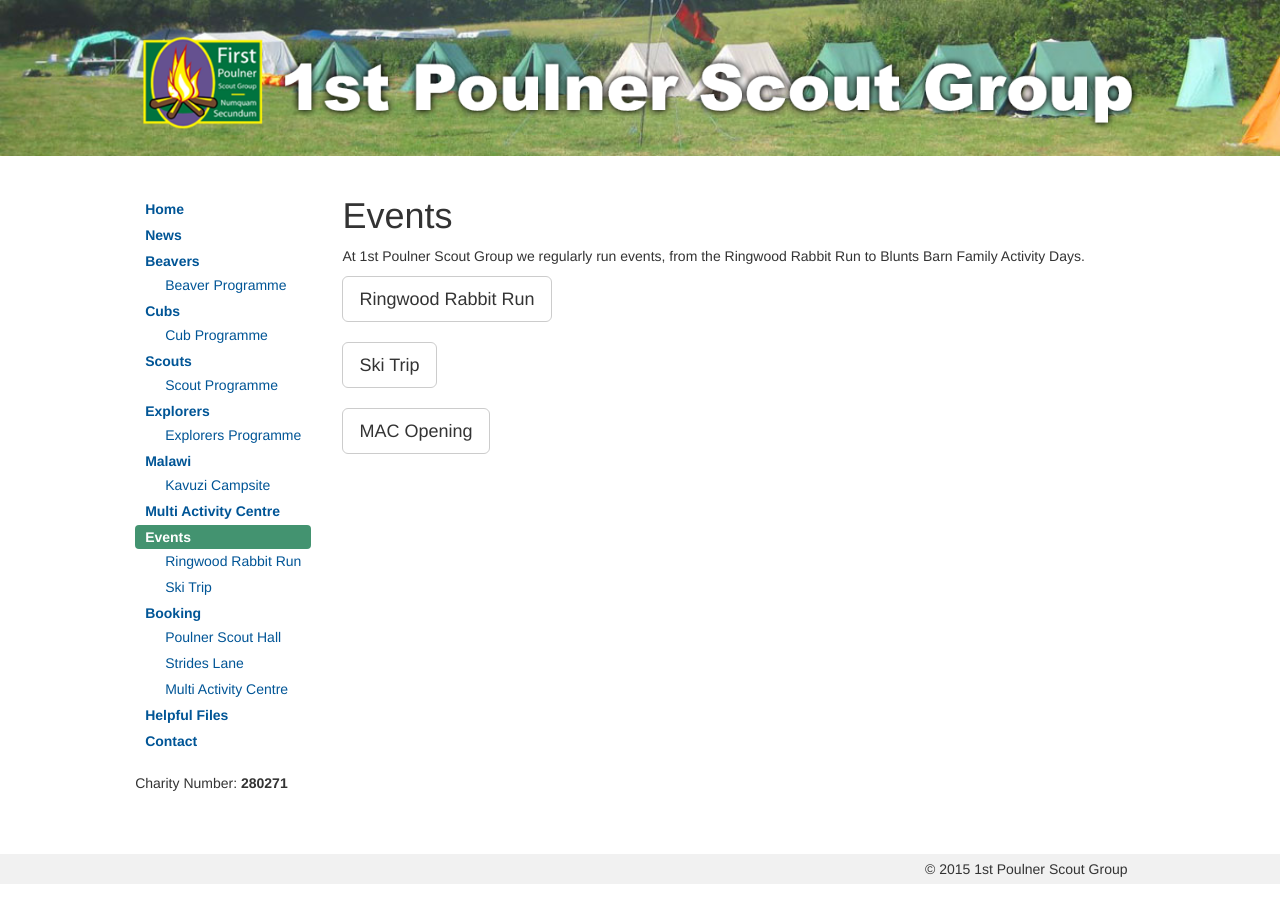
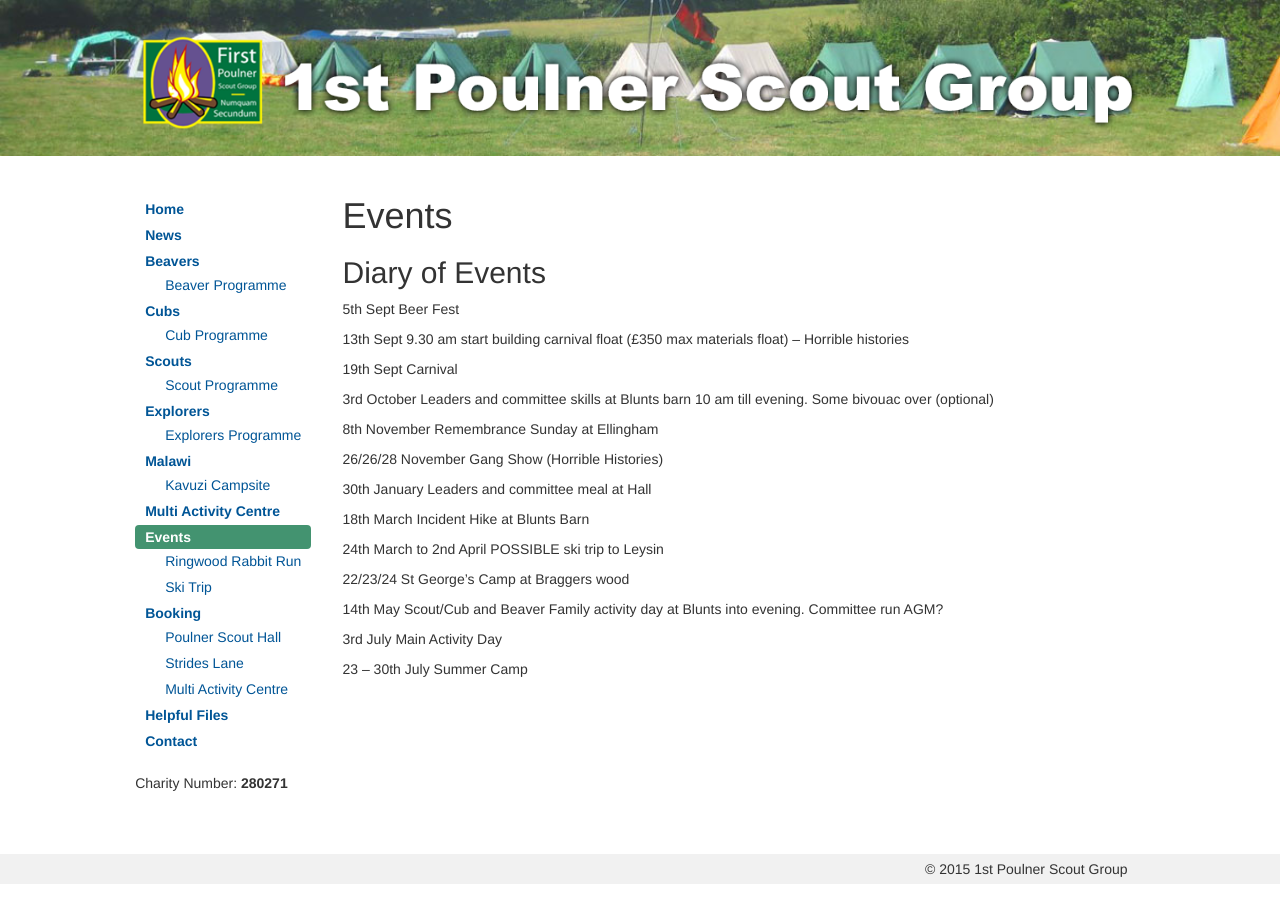
Before and after one commit to 1stpoulnerscouts/1stpoulnerscouts.github.io, a Jekyll site: the page built from events/index.html, in a window 1280 px wide. Built offline with Jekyll 4.4.1, drawn with Linux system fonts in a browser that asks for light colours.

Commit message:
Added diary events

```diff
--- a/events/index.html
+++ b/events/index.html
@@ -6,9 +6,30 @@
 
 <h1 class="page-heading">Events</h1>
 
-<p>At 1st Poulner Scout Group we regularly run events, from the Ringwood Rabbit Run to Blunts Barn Family Activity Days.</p>
+<h2>Diary of Events</h2>
 
-<a href="/events/rrr" class="btn btn-lg btn-default">Ringwood Rabbit Run</a><br><br>
-<a href="/events/ski-trip" class="btn btn-lg btn-default">Ski Trip</a><br><br>
-<a href="/news/2015/04/28/mac-construction.html" class="btn btn-lg btn-default">MAC Opening</a><br><br>
-<br>
+<p>5th Sept Beer Fest</p>
+
+<p>13th Sept 9.30 am start building carnival float (£350 max materials float) – Horrible histories</p>
+
+<p>19th Sept Carnival</p>
+
+<p>3rd October  Leaders and committee skills at Blunts barn 10 am till evening.  Some bivouac over (optional)</p>
+
+<p>8th November Remembrance Sunday at Ellingham</p>
+
+<p>26/26/28 November Gang Show (Horrible Histories)</p>
+
+<p>30th January Leaders and committee meal at Hall</p>
+
+<p>18th March Incident Hike at Blunts Barn</p>
+
+<p>24th March to 2nd April POSSIBLE ski trip to Leysin</p>
+
+<p>22/23/24 St George’s Camp at Braggers wood</p>
+
+<p>14th May  Scout/Cub and Beaver Family activity day at Blunts into evening.  Committee run AGM?</p>
+
+<p>3rd July Main Activity Day</p>
+
+<p>23 – 30th July Summer Camp</p>
```
